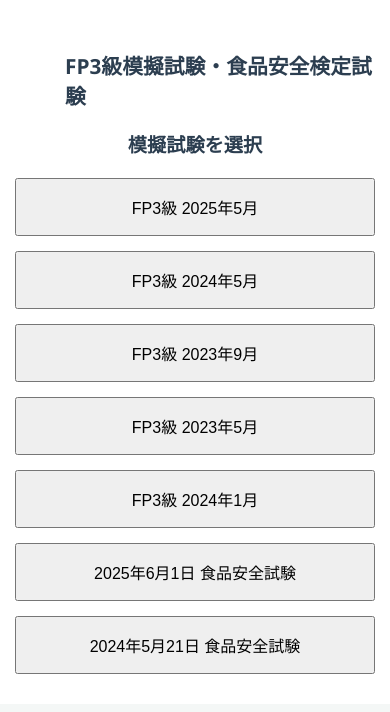
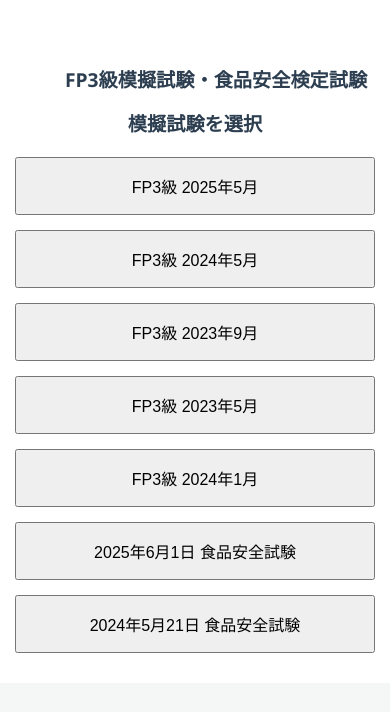
Before and after one commit to furumix2000/fp3-quiz-app, a plain HTML site: page index.html in a window 390 px wide. Drawn offline with Linux system fonts and the light colour scheme.

Commit message:
Update style.css

```diff
--- a/style.css
+++ b/style.css
@@ -277,16 +277,22 @@ h1, h2 {
         padding: 15px;
         height: auto;
         flex-grow: 1;
-        padding-top: 50px; /* Adjust as needed for hamburger button */
+        padding-top: 65px; /* Increased top padding to avoid overlap */
         position: relative;
     }
 
-    h1 {
-        font-size: 1.3rem;
-        /* margin-right: 40px; */ /* Removed as button is fixed positioned */
-        text-align: left; /* Adjust alignment to make space for hamburger */
+    h1, #quiz-screen h2 {
+        font-size: 1.2rem; /* Adjusted font size for consistency */
+        text-align: left;
         margin-top: 0;
         padding-left: 50px; /* Make space for hamburger */
+        margin-bottom: 15px;
+    }
+
+    /* Keep other h2s centered if they are not the quiz title */
+    #quiz-selection h2, #result-screen h2 {
+        text-align: center;
+        padding-left: 0; /* Reset padding */
     }
 
     h2 {
```
